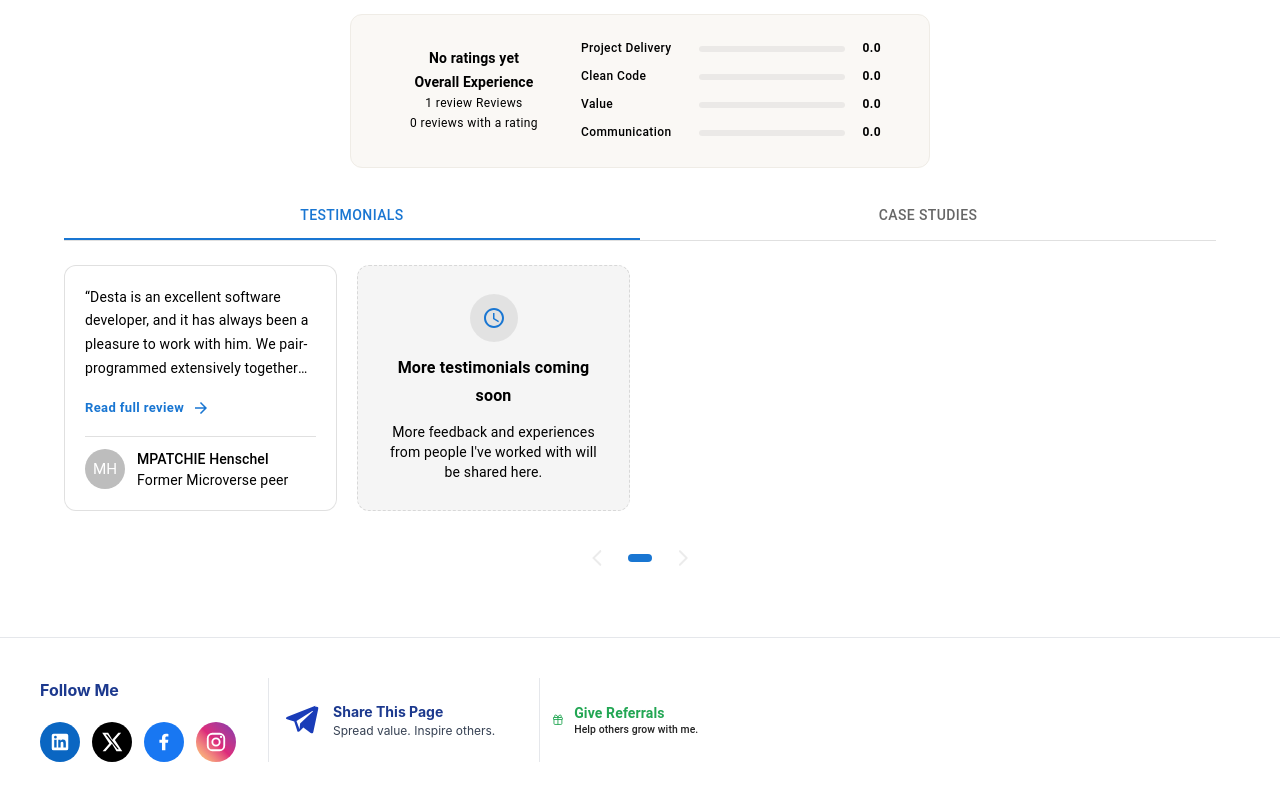
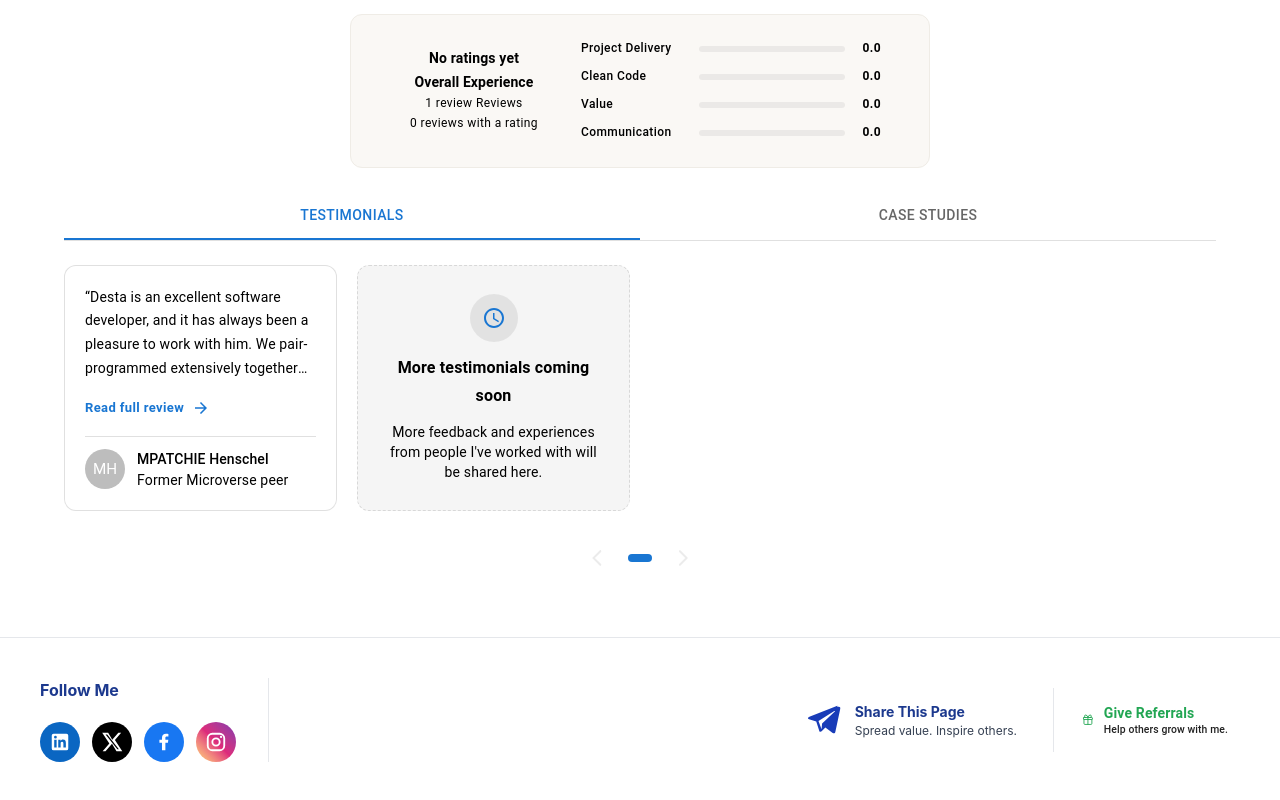
Before and after one commit to haftamudestax/Build-Me-V2.0, a React (Vite) app in the folder apps/web/: page / in a window 1280 px wide. Shown: the part 1019-1819 px from the top of the page. Built offline with nearby package versions, Linux system fonts and the light colour scheme; no server answers.

Commit message:
Fix test errors

```diff
--- a/apps/web/src/components/Footer/Footer.tsx
+++ b/apps/web/src/components/Footer/Footer.tsx
@@ -4,21 +4,43 @@ import { ReferralButton } from "./Referrals";
 
 export function Footer() {
   return (
-    <footer className="border-t border-gray-200 bg-white">
-      <div className="mx-auto max-w-7xl px-5 py-10 sm:px-8 lg:px-10">
-        {/* Footer Components */}
-        <div className="flex items-stretch">
-          <SocialConnections />
-          <div className="flex items-stretch border-r border-gray-200 pr-8">
-            <div className="flex items-center">
+    <footer className="w-full min-w-0 border-t border-gray-200 bg-white">
+      <div className="mx-auto w-full max-w-7xl min-w-0 px-5 py-10 sm:px-8 lg:px-10">
+        <div
+          className="
+            flex w-full min-w-0 flex-col items-stretch gap-6
+            md:flex-row md:items-center md:justify-between md:gap-8
+          "
+        >
+          {/* Social connections */}
+          <div className="flex w-full min-w-0 flex-wrap items-center gap-4 md:w-auto">
+            <SocialConnections />
+          </div>
+
+          {/* Footer actions */}
+          <div
+            className="
+              flex w-full min-w-0 flex-col items-stretch gap-4
+              sm:flex-row sm:flex-wrap sm:items-center
+              md:w-auto md:justify-end
+            "
+          >
+            {/* Share */}
+            <div
+              className="
+                flex min-w-0 items-center
+                border-b border-gray-200 pb-4
+                sm:border-b-0 sm:border-r sm:pb-0 sm:pr-6
+              "
+            >
               <ShareButton />
             </div>
+
+            {/* Referral */}
+            <div className="flex min-w-0 items-center">
+              <ReferralButton />
+            </div>
           </div>
-          <div className="flex items-stretch"></div>
-          <div className="flex items-center">
-            <ReferralButton />
-          </div>
-          {/* Future footer components go here */}
         </div>
       </div>
     </footer>
```
Also changed, not shown: 2 other files (tests, documents, lock files or other folders).
